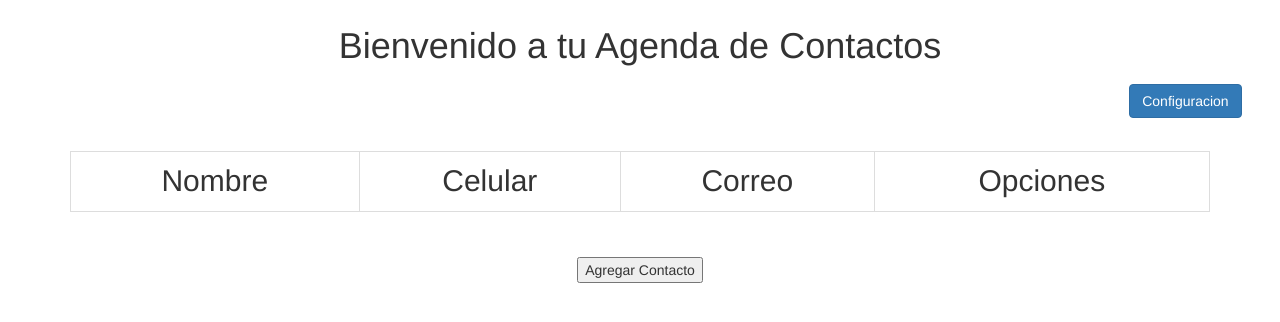
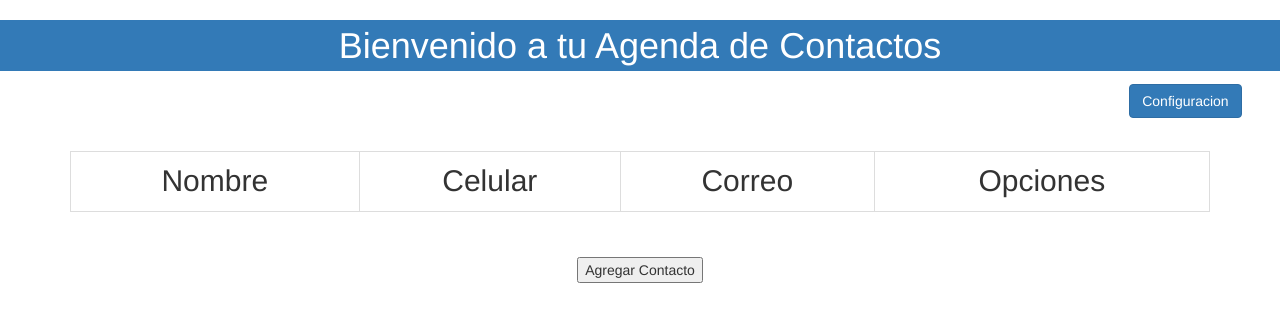
Before and after one commit to lshinigamyl/AgendaTelefonica_php, a PHP site: page / in a window 1280 px wide. Shown: the top 322 px of the page. Run offline with PHP 8.4, Linux system fonts and the light colour scheme; data that the repository does not hold is empty.

Commit message:
btnprimary

```diff
--- a/index.php
+++ b/index.php
@@ -22,7 +22,7 @@ include './System/Conexion.php';
     </head>
     <body >
         <br/>
-        <h1 class="modal-title text-center h1">Bienvenido a tu Agenda de Contactos</h1><div id="config"><button class=" btn btn-primary">Configuracion</button></div>
+        <h1 class="modal-title text-center h1 btn-primary">Bienvenido a tu Agenda de Contactos</h1><div id="config"><button class=" btn btn-primary">Configuracion</button></div>
         <br/>
         <div class="container" style="    padding-left: 15px;
     padding-right: 15px;">
```
